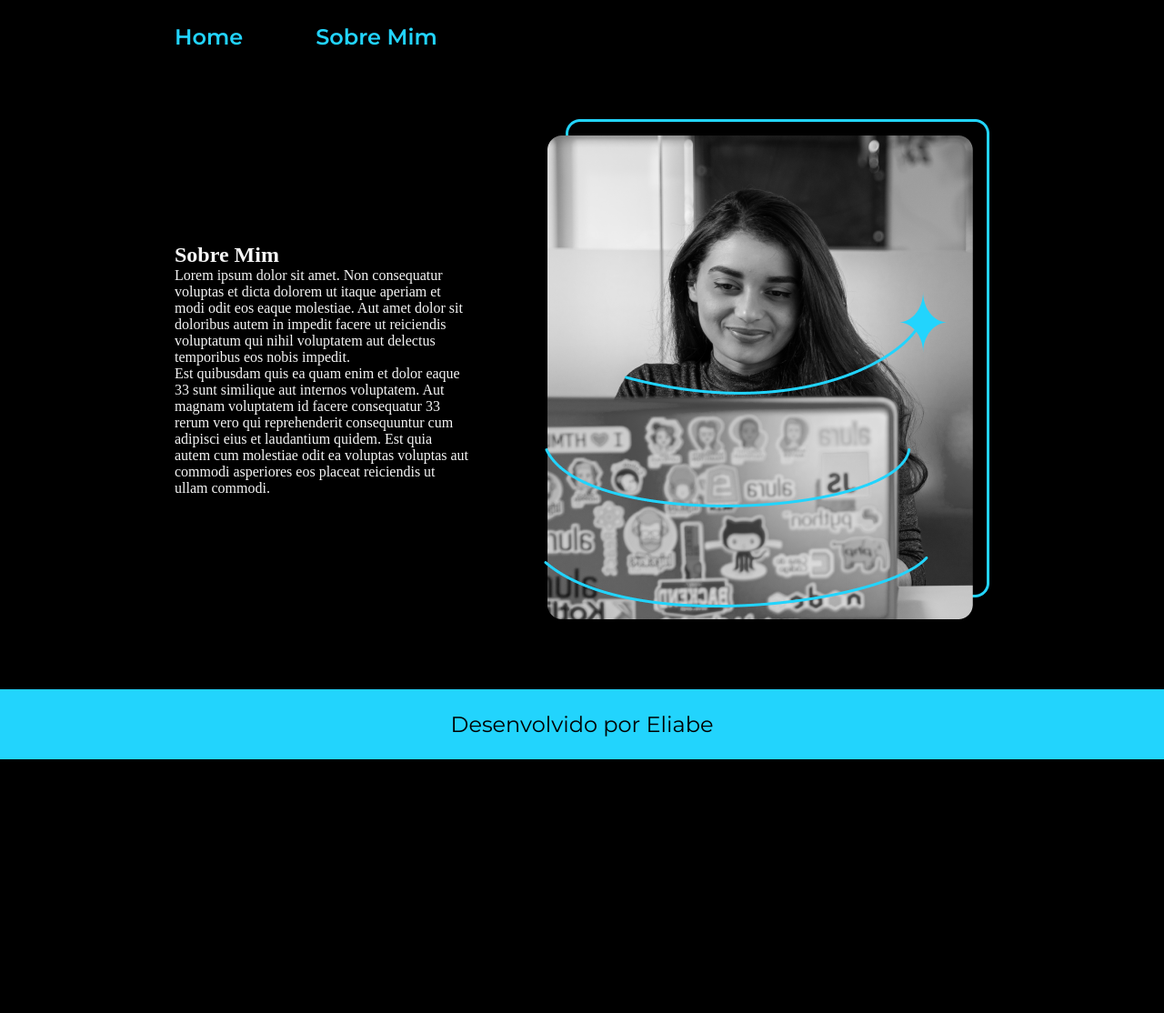
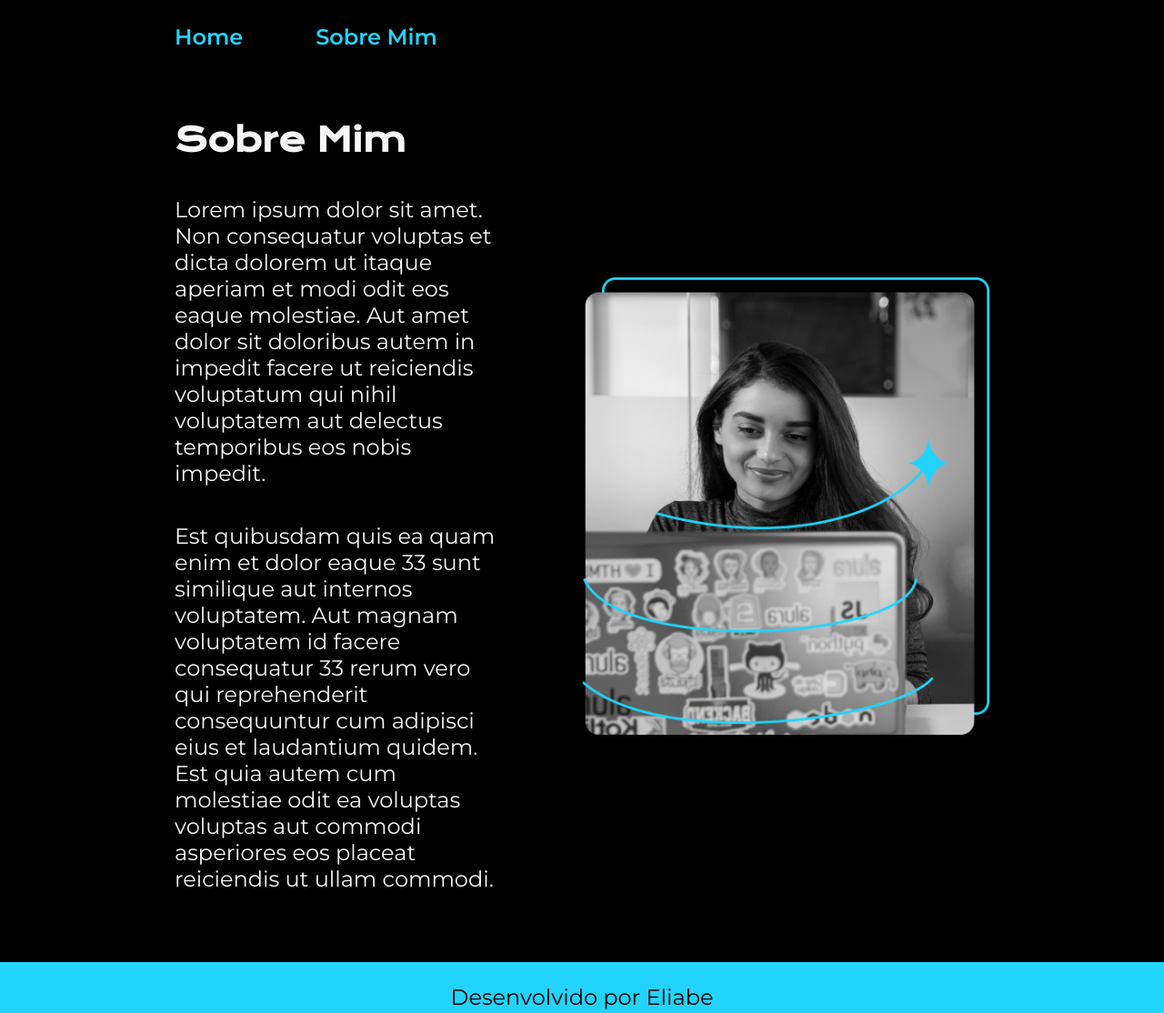
Before and after one commit to eliabemadeira/projeto-alura-portifolio, a plain HTML site: page about.html in a window 1280 px wide. Shown: the whole page at 91% size. Before the commit the page ends 835 px from the top, so only its background shows below. Drawn offline with nearby package versions, Linux system fonts and the light colour scheme.

Commit message:
Add files via upload

```diff
--- a/about.html
+++ b/about.html
@@ -9,24 +9,25 @@
 <body>
     <header class='cabecalho'>
         <nav class='cabecalho-menu'>
-            <a class="cabecalho-menu-link" href='index.html'>Home</a>
-            <a class='cabecalho-menu-link'href='about.html'>Sobre Mim</a>
+            <a class=" cabecalho-menu-link" href="index.html">Home</a>
+            <a class=" cabecalho-menu-link" href="about.html">Sobre Mim</a>
         </nav>
     </header>
-    <main class='menu'>
-        <section class="texto">
-            <h1 class='texto-h1'>Sobre Mim</h1>
-            <p class="texto-p1">
+    <main class="menu">
+        <section class="menu-principal">
+            <h1 class='menu-sb-titulo'>Sobre Mim</h1>
+            <p class="menu-sb-p1">
                 Lorem ipsum dolor sit amet. Non consequatur voluptas et dicta dolorem ut itaque aperiam et modi odit eos eaque molestiae. Aut amet dolor sit doloribus autem in impedit facere ut reiciendis voluptatum qui nihil voluptatem aut delectus temporibus eos nobis impedit.
             </p>
-            <p class="texto-p1">
+            <p class="menu-sb-p1">
                 Est quibusdam quis ea quam enim et dolor eaque 33 sunt similique aut internos voluptatem. Aut magnam voluptatem id facere consequatur 33 rerum vero qui reprehenderit consequuntur cum adipisci eius et laudantium quidem. Est quia autem cum molestiae odit ea voluptas voluptas aut commodi asperiores eos placeat reiciendis ut ullam commodi.
             </p>
         </section>
-        <img class= 'imagem_joana' src="./assets/imagem.png" alt="imagem-principal">
+        </section>
+        <img class='img-joana' src="./assets/Imagem.png" alt="imagem-principal">
     </main>
     <footer class='rodape'>
-        <p>Desenvolvido por Eliabe</p>
+        <p>Desenvolvido por <a class="rodape-eliabe" href="https://github.com/eliabemadeira">Eliabe</a></p>
     </footer>
 </body>
 </html>
--- a/styles/style.css
+++ b/styles/style.css
@@ -118,3 +118,12 @@ body{
         width: auto;
     }
 }
+
+.menu-sb-titulo{
+    font-size:2.25rem;
+    font-family: var(--font-principal);
+}
+.menu-sb-p1{
+    font-size: 1.5rem;
+    font-family: var(--font-secundaria);
+}
```
Also changed, not shown: index.html (+1 -1 lines).
